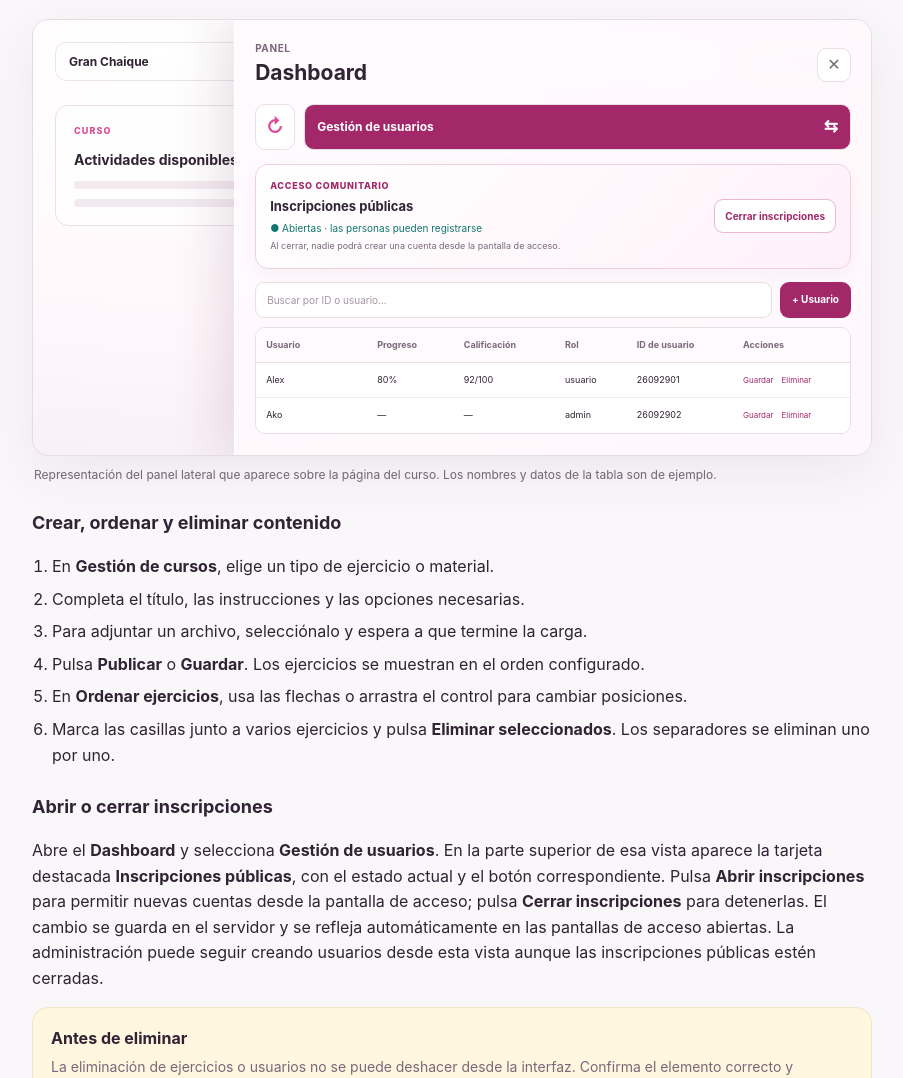
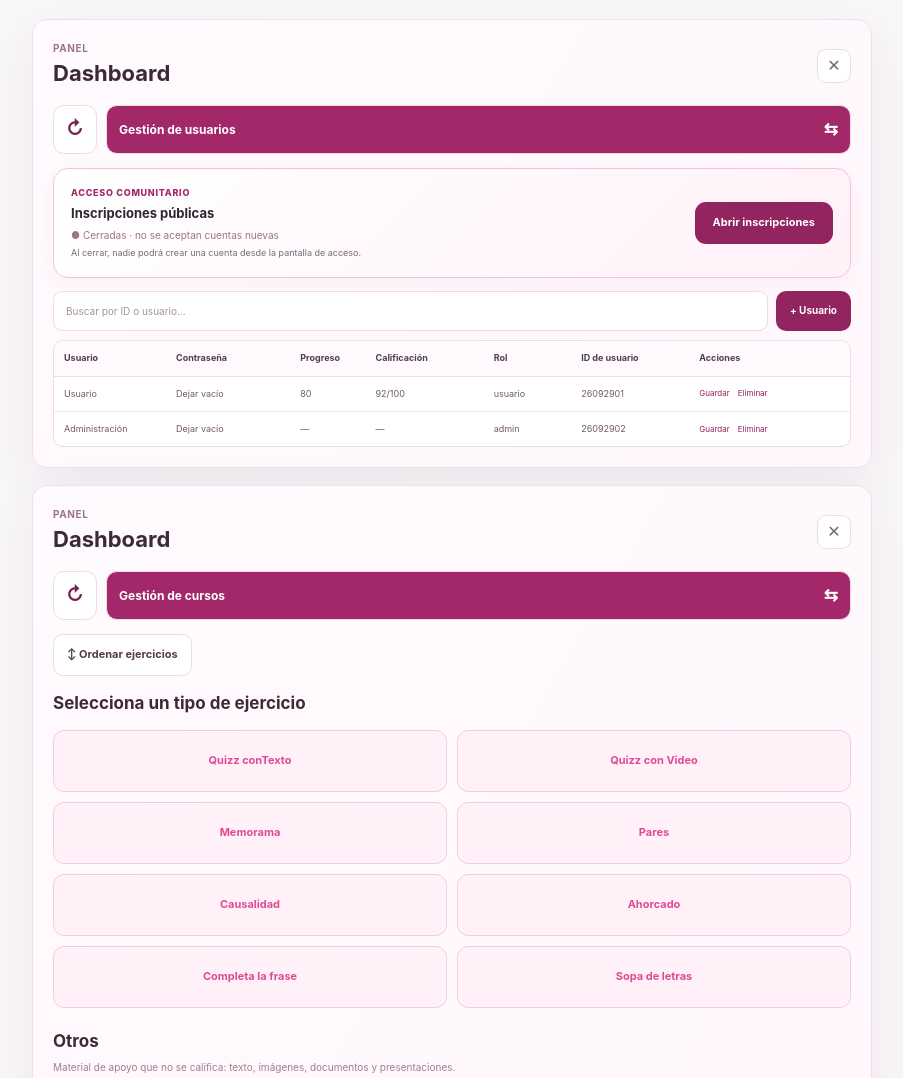
Before and after one commit to aramirezcanelo/granshaique, a website: page docs/manual.html in a window 1280 px wide. Shown: the part 2711-3789 px from the top of the page, without its empty margins (318-1221 px from the left). Drawn offline with Linux system fonts and the light colour scheme.

Commit message:
Refleja el dashboard real en el manual

```diff
--- a/docs/manual.html
+++ b/docs/manual.html
@@ -5,7 +5,7 @@
   <meta name="viewport" content="width=device-width,initial-scale=1">
   <meta name="description" content="Manual visual de uso de Gran Chaique para alumnos y administradores.">
   <title>Manual de usuario · Gran Chaique</title>
-  <link rel="stylesheet" href="../public/static/manual.css?v=6">
+  <link rel="stylesheet" href="../public/static/manual.css?v=7">
 </head>
 <body>
 <header class="hero"><div class="wrap">
@@ -31,17 +31,26 @@
       <div class="grid2"><article class="panel"><h3>Quizzes y respuestas</h3><p>Marca una opción o escribe tu respuesta. Pulsa <b>Validar respuesta</b> para registrar el resultado. Sigue las instrucciones si hay intentos limitados.</p></article><article class="panel"><h3>Materiales</h3><p>Abre textos, imágenes y archivos desde el menú lateral. Algunos documentos o videos usan servicios externos y necesitan conexión a internet.</p></article><article class="panel"><h3>Progreso guardado</h3><p>Las respuestas se guardan en el servidor. Espera el mensaje de confirmación antes de cerrar o actualizar la página.</p></article><article class="panel"><h3>Soporte</h3><p>El botón <b>Soporte</b> prepara un correo con el asunto y el mensaje que escribas. Revisa destinatario y contenido antes de enviarlo.</p></article></div>
     </section>
     <section class="section" id="admin"><h2>4. Herramientas de administrador</h2><p class="lead">Pulsa <b>Dashboard</b> en la barra superior. El panel lateral real reúne el control de cursos, usuarios e inscripciones; usa el botón central para alternar entre las dos gestiones.</p>
-      <div class="admin-dashboard-shot" role="img" aria-label="Vista ilustrativa del Dashboard real en Gestión de usuarios, con encabezado, alternador de gestión, control de inscripciones públicas y tabla de cuentas.">
-        <div class="admin-app-backdrop"><div class="admin-app-topbar"><b>Gran Chaique</b><span>Curso comunitario</span></div><div class="admin-app-card"><small>CURSO</small><b>Actividades disponibles</b><span class="admin-app-line"></span><span class="admin-app-line short"></span></div></div>
-        <div class="admin-real-panel">
+      <div class="admin-dashboard-shot">
+        <article class="admin-real-panel" aria-label="Dashboard real: Gestión de usuarios">
           <div class="admin-real-heading"><div><small>Panel</small><b>Dashboard</b></div><span class="admin-close-demo">✕</span></div>
           <div class="admin-real-toolbar"><span class="admin-refresh-demo">↻</span><span class="admin-switch-demo"><b>Gestión de usuarios</b><i>⇆</i></span></div>
-          <div class="admin-registration-demo"><div><small>ACCESO COMUNITARIO</small><b>Inscripciones públicas</b><span class="admin-open-demo">● Abiertas · las personas pueden registrarse</span><em>Al cerrar, nadie podrá crear una cuenta desde la pantalla de acceso.</em></div><span class="admin-close-action-demo">Cerrar inscripciones</span></div>
+          <div class="admin-registration-demo"><div><small>ACCESO COMUNITARIO</small><b>Inscripciones públicas</b><span class="admin-closed-demo">● Cerradas · no se aceptan cuentas nuevas</span><em>Al cerrar, nadie podrá crear una cuenta desde la pantalla de acceso.</em></div><span class="admin-open-action-demo">Abrir inscripciones</span></div>
           <div class="admin-user-tools-demo"><span>Buscar por ID o usuario...</span><b>+ Usuario</b></div>
-          <div class="admin-table-demo"><div class="admin-table-head"><b>Usuario</b><b>Progreso</b><b>Calificación</b><b>Rol</b><b>ID de usuario</b><b>Acciones</b></div><div class="admin-table-row"><span>Alex</span><span>80%</span><span>92/100</span><span>usuario</span><span>26092901</span><i>Guardar　Eliminar</i></div><div class="admin-table-row"><span>Ako</span><span>—</span><span>—</span><span>admin</span><span>26092902</span><i>Guardar　Eliminar</i></div></div>
-        </div>
+          <div class="admin-table-demo"><div class="admin-table-head"><b>Usuario</b><b>Contraseña</b><b>Progreso</b><b>Calificación</b><b>Rol</b><b>ID de usuario</b><b>Acciones</b></div><div class="admin-table-row"><span>Usuario</span><span>Dejar vacío</span><span>80</span><span>92/100</span><span>usuario</span><span>26092901</span><i>Guardar　Eliminar</i></div><div class="admin-table-row"><span>Administración</span><span>Dejar vacío</span><span>—</span><span>—</span><span>admin</span><span>26092902</span><i>Guardar　Eliminar</i></div></div>
+        </article>
+        <article class="admin-real-panel admin-course-panel" aria-label="Dashboard real: Gestión de cursos">
+          <div class="admin-real-heading"><div><small>Panel</small><b>Dashboard</b></div><span class="admin-close-demo">✕</span></div>
+          <div class="admin-real-toolbar"><span class="admin-refresh-demo">↻</span><span class="admin-switch-demo"><b>Gestión de cursos</b><i>⇆</i></span></div>
+          <div class="admin-course-toolbar"><span>↕ Ordenar ejercicios</span></div>
+          <h3 class="admin-course-title">Selecciona un tipo de ejercicio</h3>
+          <div class="admin-exercise-grid"><span>Quizz conTexto</span><span>Quizz con Video</span><span>Memorama</span><span>Pares</span><span>Causalidad</span><span>Ahorcado</span><span>Completa la frase</span><span>Sopa de letras</span></div>
+          <h3 class="admin-course-title admin-other-title">Otros</h3>
+          <p class="admin-course-hint">Material de apoyo que no se califica: texto, imágenes, documentos y presentaciones.</p>
+          <div class="admin-exercise-grid admin-other-grid"><span>Texto</span><span>Imagen</span><span>Documento</span><span>Presentación</span></div>
+        </article>
       </div>
-      <p class="dashboard-caption">Representación del panel lateral que aparece sobre la página del curso. Los nombres y datos de la tabla son de ejemplo.</p>
+      <p class="dashboard-caption">Ambas vistas reproducen el panel real. La tabla usa cuentas e identificadores ficticios.</p>
       <h3 class="subhead">Crear, ordenar y eliminar contenido</h3><ol class="checklist"><li>En <b>Gestión de cursos</b>, elige un tipo de ejercicio o material.</li><li>Completa el título, las instrucciones y las opciones necesarias.</li><li>Para adjuntar un archivo, selecciónalo y espera a que termine la carga.</li><li>Pulsa <b>Publicar</b> o <b>Guardar</b>. Los ejercicios se muestran en el orden configurado.</li><li>En <b>Ordenar ejercicios</b>, usa las flechas o arrastra el control para cambiar posiciones.</li><li>Marca las casillas junto a varios ejercicios y pulsa <b>Eliminar seleccionados</b>. Los separadores se eliminan uno por uno.</li></ol>
       <h3 class="subhead">Abrir o cerrar inscripciones</h3><p>Abre el <b>Dashboard</b> y selecciona <b>Gestión de usuarios</b>. En la parte superior de esa vista aparece la tarjeta destacada <b>Inscripciones públicas</b>, con el estado actual y el botón correspondiente. Pulsa <b>Abrir inscripciones</b> para permitir nuevas cuentas desde la pantalla de acceso; pulsa <b>Cerrar inscripciones</b> para detenerlas. El cambio se guarda en el servidor y se refleja automáticamente en las pantallas de acceso abiertas. La administración puede seguir creando usuarios desde esta vista aunque las inscripciones públicas estén cerradas.</p>
       <div class="note gold"><b>Antes de eliminar</b><p>La eliminación de ejercicios o usuarios no se puede deshacer desde la interfaz. Confirma el elemento correcto y conserva respaldos operativos de la base de datos y los archivos.</p></div>
--- a/public/static/manual.css
+++ b/public/static/manual.css
@@ -82,42 +82,42 @@ main { min-width: 0; }
 .security-status b, .security-status small { display: block; }
 .security-status b { font-size: 12px; }
 .security-status small { color: #47735d; font-size: 11px; }
-.admin-dashboard-shot { position: relative; min-height: 435px; overflow: hidden; border: 1px solid #e6dce4; border-radius: 16px; background: radial-gradient(ellipse at 15% 8%, #fff 0, #fff7fb 48%, #f1e9f0 100%); box-shadow: var(--shadow); }
-.admin-app-backdrop { position: absolute; inset: 0; padding: 22px; color: #756774; }
-.admin-app-topbar { display: flex; align-items: center; justify-content: space-between; padding: 9px 13px; border: 1px solid #eee3ea; border-radius: 11px; background: #ffffffb8; font-size: 12px; }
-.admin-app-topbar b { color: var(--ink); }
-.admin-app-card { display: grid; gap: 10px; width: 43%; margin-top: 24px; padding: 18px; border: 1px solid #ebdfe7; border-radius: 13px; background: #ffffffb8; }
-.admin-app-card small { color: var(--pink); font-size: 9px; font-weight: 800; letter-spacing: .12em; }
-.admin-app-card b { color: var(--ink); font-size: 14px; }
-.admin-app-line { display: block; width: 100%; height: 8px; border-radius: 8px; background: #f3eaf0; }
-.admin-app-line.short { width: 68%; }
-.admin-real-panel { position: relative; width: 76%; min-height: 435px; margin-left: auto; padding: 20px; border-left: 1px solid #ffffff; background: rgba(255, 250, 253, .88); box-shadow: -15px 0 45px rgba(70, 32, 58, .12); backdrop-filter: blur(15px) saturate(130%); }
+.admin-dashboard-shot { display: grid; gap: 17px; }
+.admin-real-panel { min-width: 0; padding: 20px; border: 1px solid #f0dfea; border-radius: 15px; background: linear-gradient(120deg, #fffafd, #fff7fb); box-shadow: var(--shadow); }
 .admin-real-heading { display: flex; align-items: center; justify-content: space-between; margin-bottom: 14px; }
 .admin-real-heading div { display: grid; }
-.admin-real-heading small { color: var(--muted); font-size: 10px; font-weight: 700; letter-spacing: .06em; text-transform: uppercase; }
-.admin-real-heading b { color: var(--ink); font-size: 21px; }
+.admin-real-heading small { color: #9b738b; font-size: 10px; font-weight: 700; letter-spacing: .06em; text-transform: uppercase; }
+.admin-real-heading b { color: #3d2939; font-size: 22px; }
 .admin-close-demo { display: grid; width: 34px; height: 34px; place-items: center; border: 1px solid var(--line); border-radius: 9px; background: white; color: var(--muted); }
 .admin-real-toolbar { display: flex; gap: 9px; margin-bottom: 14px; }
-.admin-refresh-demo, .admin-switch-demo { display: flex; min-height: 39px; align-items: center; justify-content: center; padding: 7px 12px; border: 1px solid var(--line); border-radius: 10px; background: #fff; color: var(--ink); font-size: 12px; font-weight: 700; }
-.admin-refresh-demo { width: 40px; color: var(--pink); font-size: 19px; }
+.admin-refresh-demo, .admin-switch-demo { display: flex; min-height: 42px; align-items: center; justify-content: center; padding: 8px 12px; border: 1px solid var(--line); border-radius: 11px; background: #fff; color: var(--ink); font-size: 12px; font-weight: 700; }
+.admin-refresh-demo { width: 44px; color: #76224f; font-size: 19px; }
 .admin-switch-demo { flex: 1; justify-content: space-between; background: #a32869; color: white; }
 .admin-switch-demo i { font-size: 17px; font-style: normal; }
-.admin-registration-demo { display: flex; align-items: center; justify-content: space-between; gap: 12px; margin-bottom: 13px; padding: 14px; border: 1px solid #efcfe0; border-radius: 13px; background: linear-gradient(135deg, #fff, #fff1f8); box-shadow: 0 6px 18px #78244e0c; }
+.admin-registration-demo { display: flex; align-items: center; justify-content: space-between; gap: 12px; margin-bottom: 13px; padding: 17px; border: 1px solid #f2c1dc; border-radius: 15px; background: linear-gradient(135deg, #fff, #fff1f8); box-shadow: 0 6px 18px #78244e0c; }
 .admin-registration-demo > div { display: grid; gap: 3px; }
 .admin-registration-demo small { color: #a32869; font-size: 9px; font-weight: 800; letter-spacing: .08em; }
 .admin-registration-demo b { color: var(--ink); font-size: 13px; }
-.admin-open-demo { color: #0f766e; font-size: 10px; }
+.admin-closed-demo { color: #9b738b; font-size: 10px; }
 .admin-registration-demo em { color: var(--muted); font-size: 9px; font-style: normal; }
-.admin-close-action-demo { flex: 0 0 auto; padding: 8px 10px; border: 1px solid #e9b8d2; border-radius: 9px; background: white; color: #a32869; font-size: 10px; font-weight: 700; }
+.admin-open-action-demo { flex: 0 0 auto; padding: 12px 18px; border: 0; border-radius: 11px; background: #92245f; color: white; font-size: 11px; font-weight: 700; }
 .admin-user-tools-demo { display: flex; gap: 8px; margin-bottom: 9px; }
-.admin-user-tools-demo span { flex: 1; padding: 9px 11px; border: 1px solid var(--line); border-radius: 9px; background: #fff; color: #a493a1; font-size: 10px; }
-.admin-user-tools-demo b { padding: 9px 12px; border-radius: 9px; background: #a32869; color: white; font-size: 10px; white-space: nowrap; }
+.admin-user-tools-demo span { flex: 1; min-width: 0; padding: 11px 12px; border: 1px solid var(--line); border-radius: 9px; background: #fff; color: #a493a1; font-size: 10px; }
+.admin-user-tools-demo b { padding: 11px 14px; border-radius: 10px; background: #92245f; color: white; font-size: 10px; white-space: nowrap; }
 .admin-table-demo { overflow: auto; border: 1px solid var(--line); border-radius: 10px; background: #fff; }
-.admin-table-head, .admin-table-row { display: grid; min-width: 600px; grid-template-columns: 1.05fr .8fr .95fr .65fr 1fr 1.05fr; align-items: center; gap: 8px; padding: 10px; }
-.admin-table-head { border-bottom: 1px solid var(--line); background: #fffafd; color: var(--muted); font-size: 9px; }
-.admin-table-row { border-bottom: 1px solid #f2e9ef; color: var(--ink); font-size: 9px; }
+.admin-table-head, .admin-table-row { display: grid; min-width: 760px; grid-template-columns: .85fr .95fr .55fr .9fr .65fr .9fr 1.15fr; align-items: center; gap: 8px; padding: 10px; }
+.admin-table-head { border-bottom: 1px solid var(--line); background: #fffafd; color: #543c50; font-size: 9px; }
+.admin-table-row { border-bottom: 1px solid #f2e9ef; color: #71586d; font-size: 9px; }
 .admin-table-row:last-child { border-bottom: 0; }
-.admin-table-row i { color: #a32869; font-size: 8px; font-style: normal; white-space: nowrap; }
+.admin-table-row i { color: #92245f; font-size: 8px; font-style: normal; white-space: nowrap; }
+.admin-course-toolbar { margin: 2px 0 14px; }
+.admin-course-toolbar span { display: inline-flex; min-height: 42px; align-items: center; padding: 8px 13px; border: 1px solid var(--line); border-radius: 10px; background: #fff; color: #543c50; font-size: 11px; font-weight: 700; }
+.admin-course-title { margin: 0 0 13px; color: #3d2939; font-size: 17px; }
+.admin-exercise-grid { display: grid; grid-template-columns: repeat(2, minmax(0, 1fr)); gap: 10px; }
+.admin-exercise-grid span { display: grid; min-height: 62px; place-items: center; padding: 10px; border: 1px solid #f2cde0; border-radius: 11px; background: #fff1f7; color: #de4b95; font-size: 11px; font-weight: 700; text-align: center; }
+.admin-other-title { margin-top: 20px; margin-bottom: 4px; }
+.admin-course-hint { margin: 0 0 8px; color: #a17d96; font-size: 10px; }
+.admin-other-grid span { min-height: 52px; border-style: dashed; background: #fff; color: #98758d; }
 .dashboard-caption { margin: 9px 2px 0; color: var(--muted); font-size: 12px; }
 .grid2 { display: grid; grid-template-columns: 1fr 1fr; gap: 14px; }
 .note { box-shadow: none; background: var(--blue); border-color: #dbe8fa; }
@@ -152,10 +152,10 @@ footer { padding: 23px 0; border-top: 1px solid var(--line); color: var(--muted)
   .mock-content { padding: 12px; }
   .flow { flex-direction: column; align-items: stretch; }
   .flow i { align-self: center; transform: rotate(90deg); }
-  .admin-dashboard-shot, .admin-real-panel { min-height: 420px; }
-  .admin-real-panel { width: 84%; padding: 13px; }
+  .admin-real-panel { padding: 13px; }
   .admin-registration-demo { align-items: stretch; flex-direction: column; }
-  .admin-close-action-demo { align-self: flex-start; }
+  .admin-open-action-demo { align-self: flex-start; }
+  .admin-table-head, .admin-table-row { min-width: 760px; }
 }
 
 @media (max-width: 420px) {
```
